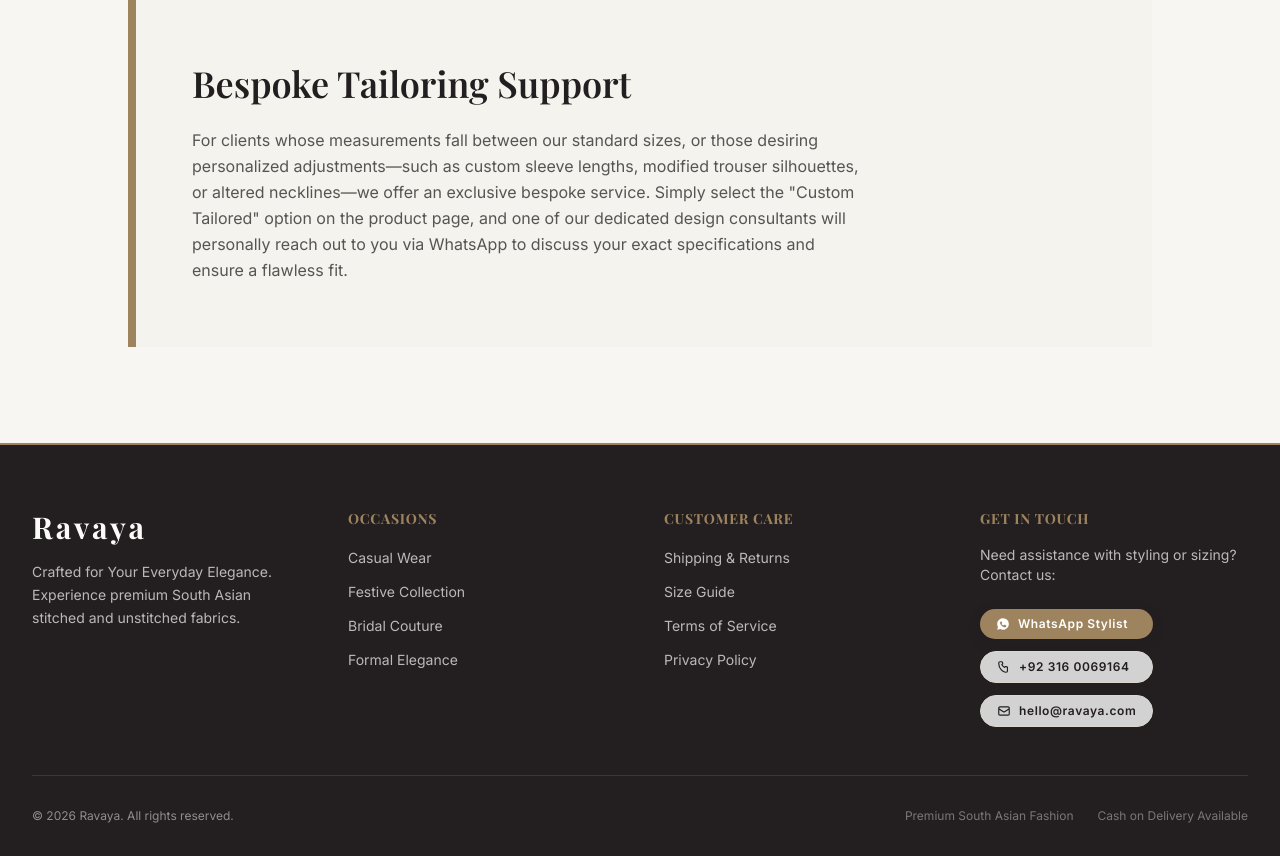
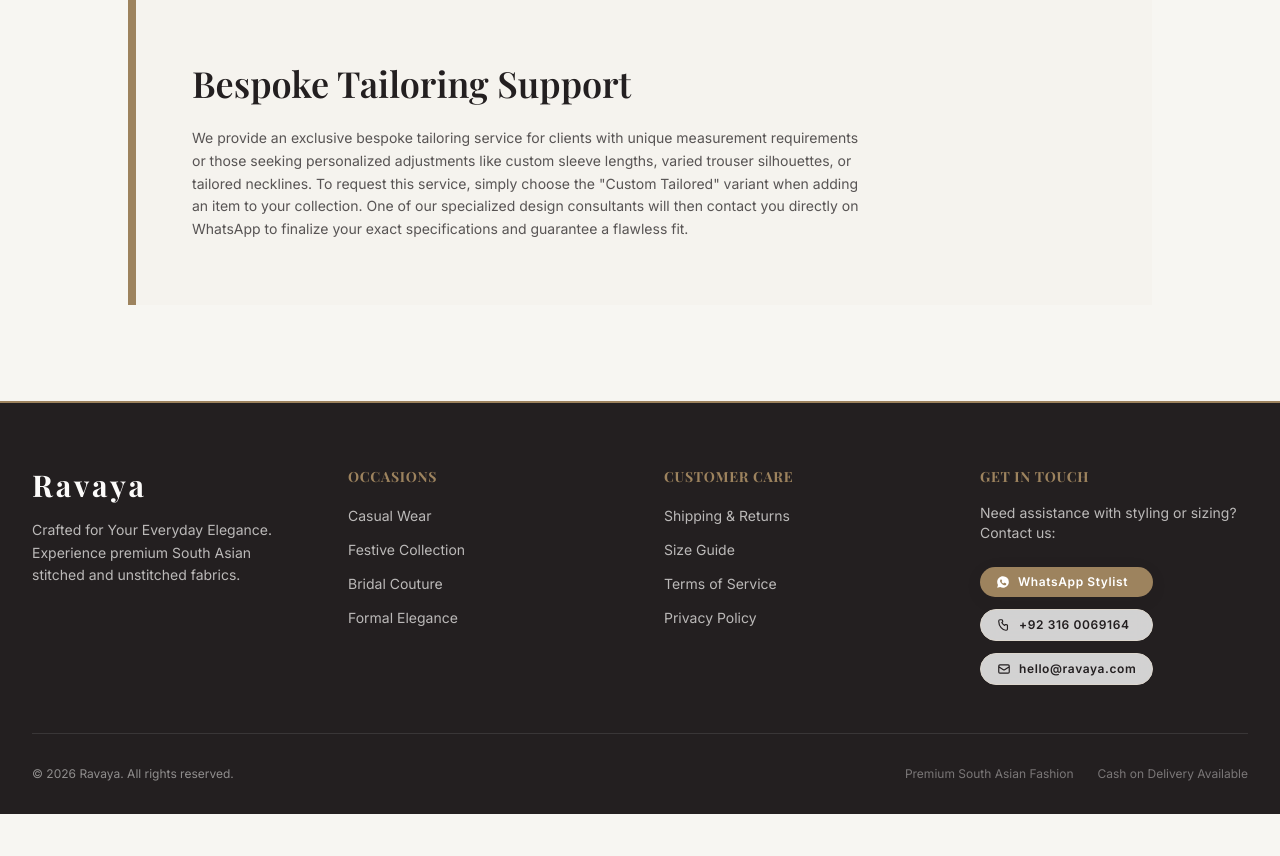
Before and after one commit to mursaleenh2022-del/ravaya, a Next.js app: page /ravaya/size-guide in a window 1280 px wide. Shown: the part 1040-1896 px from the top of the page. After the commit the page ends 1854 px from the top, so only its background shows below. Built offline with nearby package versions, Linux system fonts and the light colour scheme; a web font is replaced by a local one.

Commit message:
Update bespoke tailoring text: smaller font, no dashes

```diff
--- a/src/app/size-guide/page.tsx
+++ b/src/app/size-guide/page.tsx
@@ -94,8 +94,8 @@
                 <h3 className="font-display font-semibold text-3xl md:text-4xl text-ink mb-6">
                   Bespoke Tailoring Support
                 </h3>
-                <p className="text-base text-ink/75 leading-relaxed font-body max-w-2xl">
-                  For clients whose measurements fall between our standard sizes, or those desiring personalized adjustments—such as custom sleeve lengths, modified trouser silhouettes, or altered necklines—we offer an exclusive bespoke service. Simply select the "Custom Tailored" option on the product page, and one of our dedicated design consultants will personally reach out to you via WhatsApp to discuss your exact specifications and ensure a flawless fit.
+                <p className="text-sm text-ink/75 leading-relaxed font-body max-w-2xl">
+                  We provide an exclusive bespoke tailoring service for clients with unique measurement requirements or those seeking personalized adjustments like custom sleeve lengths, varied trouser silhouettes, or tailored necklines. To request this service, simply choose the "Custom Tailored" variant when adding an item to your collection. One of our specialized design consultants will then contact you directly on WhatsApp to finalize your exact specifications and guarantee a flawless fit.
                 </p>
               </div>
             </section>
```
